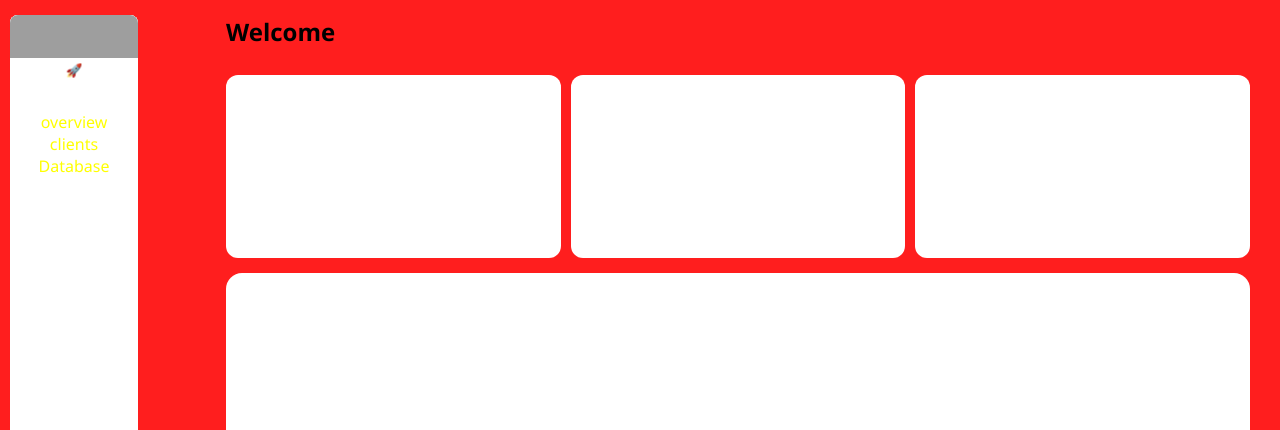
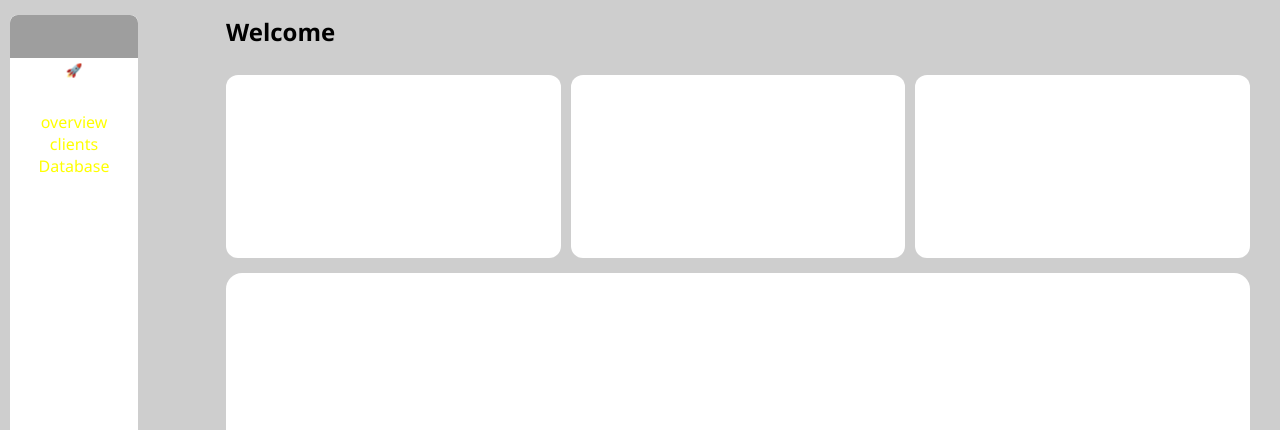
Before and after one commit to Hidden-Umah/Journal-Web-App, a Django app: page /dashboard/ in a window 1280 px wide. Shown: the top 430 px of the page. Run offline with Django 5.2, Linux system fonts and the light colour scheme; a user stored in the database is signed in; grey boxes are pictures that could not be loaded.

Commit message:
Corrected an error in the dashboard.css

```diff
--- a/dear_journal_app/static/dashboard/css/dashboard.css
+++ b/dear_journal_app/static/dashboard/css/dashboard.css
@@ -12,7 +12,7 @@ a{
 .firstSection {
     width: 100%;
     height: auto;
-    background-color: rgb(255, 30, 30);
+    background-color: rgb(206, 206, 206);
 }
 
 .mainBox {
```
